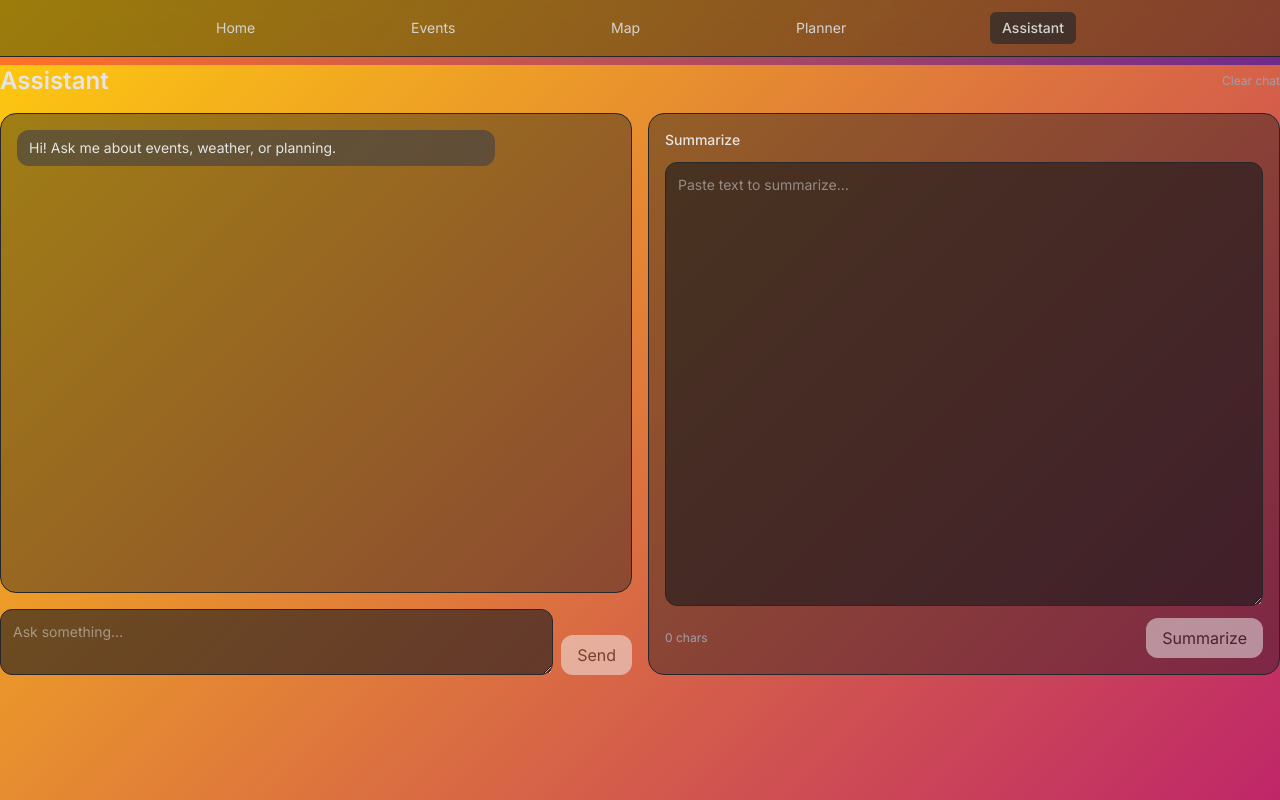
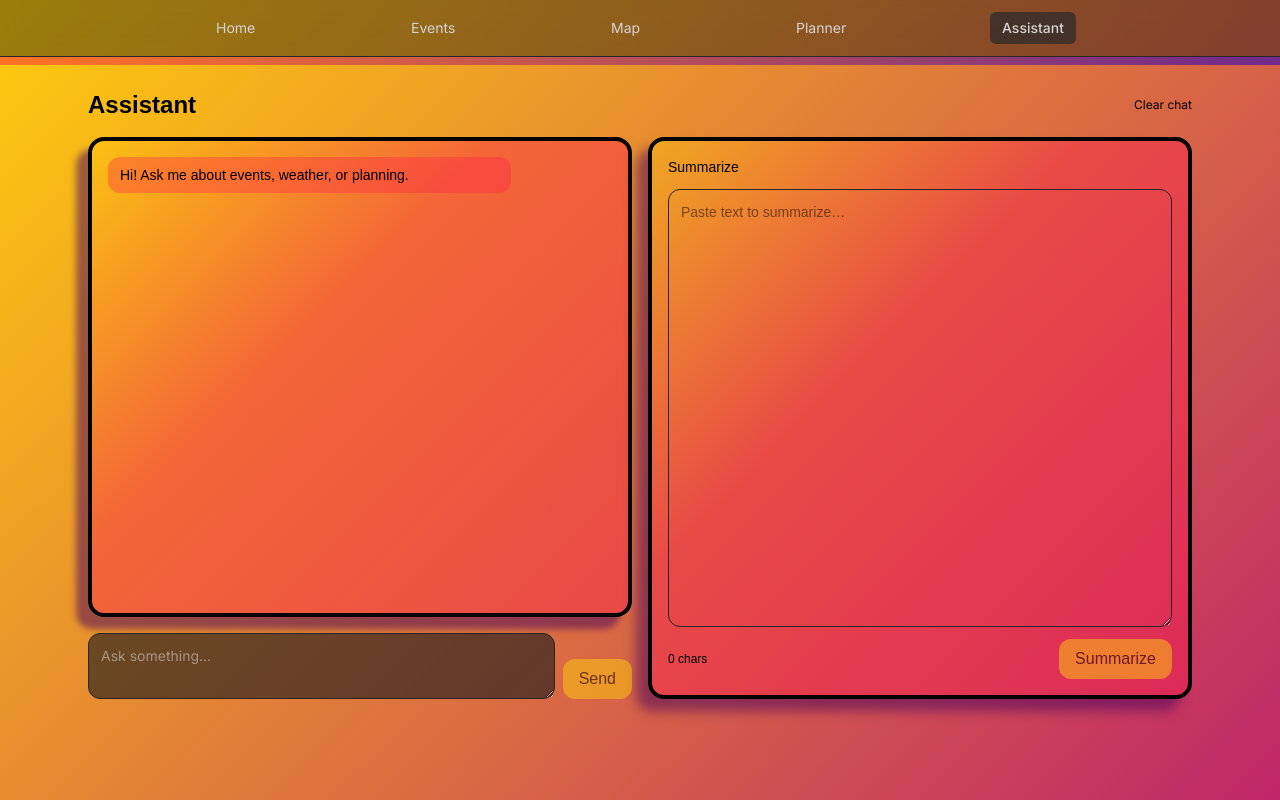
Before and after one commit to BryceLucas/EventHub, a Next.js app: page /assistant in a window 1280 px wide. Built offline with nearby package versions, Linux system fonts and the light colour scheme.

Commit message:
Updated Styling to be consistent with other pages

```diff
--- a/app/assistant/page.tsx
+++ b/app/assistant/page.tsx
@@ -179,9 +179,9 @@ export default function AssistantPage() {
   }
 
   return (
-    <section className="grid gap-4"> {/*Main section with grid layout*/}
+    <section className="grid gap-4 p-4 md:p-6 max-w-6xl mx-auto"> {/*Main section with grid layout*/}
       <div className="flex items-center justify-between"> {/*Header section for Assitant*/}
-        <h1 className="text-2xl font-semibold">Assistant</h1> {/*Page title */}
+        <h1 className="text-2xl font-semibold" style={{ fontFamily: '"Contrail One", sans-serif', color: 'black' }}>Assistant</h1> {/*Page title */}
 
         <button
           onClick={() => {
@@ -190,7 +190,8 @@ export default function AssistantPage() {
             } catch {}
             setMsgs(SEED); // Reset messages to seed
           }}
-          className="text-xs text-zinc-400 hover:underline"
+          className="text-xs hover:underline"
+          style={{ color: 'black' }}
           title="Clear saved conversation" // Tooltip for the button
         >
           Clear chat
@@ -203,32 +204,26 @@ export default function AssistantPage() {
         <div className="flex flex-col gap-4">
           <div
             ref={listRef} // Reference for scrolling
-            className="h-[60vh] w-full overflow-y-auto rounded-2xl border border-zinc-800 bg-zinc-900/40 p-4"
-            // Styling for the message container
-          >
-            <div className="grid gap-3">
-              {msgs
-                .filter((m) => m.role !== "system") // Filter out system messages
-                .map((m, i) => (
-                  <div
-                    key={i}
-                    className={
-                      m.role === "user"
-                        ? "ml-auto max-w-[80%] rounded-xl bg-zinc-800 px-3 py-2" // User message styling
-                        : "max-w-[80%] rounded-xl bg-zinc-700/60 px-3 py-2" // Assistant message styling
-                    }
-                  >
-                    <div className="whitespace-pre-wrap text-sm">
-                      {m.content} {/*Display message content*/}
-                    </div>
-                  </div>
-                ))}
+            className="h-[60vh] w-full overflow-y-auto rounded-2xl p-4"
+             style={{
+              background: "linear-gradient(135deg, #FFCC0D66 0%, #FF194D66 40%)",
+              boxShadow: "-12px 12px 6px rgba(68,2,94,0.5)",
+              border: "4px solid black",
+              fontFamily: '"Contrail One", sans-serif',
+              color: "black",
+            }}
+            >
+             <div className="grid gap-3">
+              {msgs.filter((m) => m.role !== "system").map((m, i) => (
+                <div key={i} className={`${m.role === "user" ? "ml-auto" : ""} max-w-[80%] rounded-xl px-3 py-2`}
+                style={{ backgroundColor: m.role === "user" ? "#FFCC0D55" : "#FF194D55" }}>
+                  <div className="whitespace-pre-wrap text-sm" style={{ color: 'black' }}>{m.content}</div>
+                </div>
+              ))}
 
-              {busy && (
-                <div className="max-w-[80%] rounded-xl bg-zinc-700/40 px-3 py-2 text-sm">
-                  Thinking…  {/*Indicator for the assistant's processing*/}
-                </div>
-              )}
+              {busy &&
+                <div className="max-w-[80%] rounded-xl px-3 py-2 text-sm"
+                style={{ backgroundColor: "#FF194D55", color: 'black' }}>Thinking…</div>}
             </div>
           </div>
 
@@ -243,7 +238,8 @@ export default function AssistantPage() {
             <button
               onClick={onSend} // Call onSend function when clicked
               disabled={busy || !input.trim()} // Disable button if busy or input is empty
-              className="rounded-xl bg-zinc-100 px-4 py-2 text-zinc-900 disabled:opacity-50"
+              className="rounded-xl px-4 py-2 disabled:opacity-50"
+              style={{ backgroundColor: "#FFCC0D", color: "black", fontFamily: '"Contrail One", sans-serif' }}
             >
               Send {/*Button text*/}
             </button>
@@ -251,31 +247,40 @@ export default function AssistantPage() {
         </div>
 
         {/* --------------- Right: Summarize --------------- */}
-        <div className="flex flex-col gap-3 rounded-2xl border border-zinc-800 bg-zinc-900/40 p-4">
-          <div className="text-sm font-medium">Summarize</div> {/*Summarization section header*/}
-
+        <div
+          className="flex flex-col gap-3 rounded-2xl p-4"
+          style={{
+            background: "linear-gradient(135deg, #FFCC0D66 0%, #FF194D66 40%)",
+            boxShadow: "-12px 12px 12px rgba(68,2,94,0.5)",
+            border: "4px solid black",
+            fontFamily: '"Contrail One", sans-serif',
+            color: "black",
+          }}
+        >
+          <div className="text-sm font-medium" style={{ color: "black" }}>Summarize</div>
           <textarea
             value={sumInput} // Controlled input field for summarization
             onChange={(e) => setSumInput(e.target.value)} // Update state on change
             placeholder="Paste text to summarize…" // Placeholder text for summarization input
-            className="min-h-[180px] flex-1 resize-y rounded-xl border border-zinc-800 bg-zinc-900/60 p-3 text-sm outline-none focus:border-zinc-600"
+             className="min-h-[180px] flex-1 resize-y rounded-xl border border-zinc-800 p-3 text-sm outline-none focus:border-zinc-600"
+            style={{ color: "black", fontFamily: '"Contrail One", sans-serif' }}
           />
 
           <div className="flex items-center justify-between"> {/*Flex container for summary controls*/}
-            <span className="text-xs text-zinc-400">
-              {sumInput.trim().length} chars {/*Display character count*/}
-            </span>
+            <span className="text-xs" style={{ color: 'black' }}>{sumInput.trim().length} chars</span>
             <button
               onClick={onSummarize} // Call onSummarize function when clicked
               disabled={sumBusy || !sumInput.trim()} // Disable button if busy or input is empty
-              className="rounded-xl bg-zinc-100 px-4 py-2 text-zinc-900 disabled:opacity-50"
+               className="rounded-xl px-4 py-2 disabled:opacity-50"
+              style={{ backgroundColor: "#FFCC0D", color: "black", fontFamily: '"Contrail One", sans-serif' }}
             >
               {sumBusy ? "Summarizing…" : "Summarize"} {/*Button text changes based on busy state */}
             </button>
           </div>
 
           {summary && ( // Conditional rendering of summary content
-            <div className="whitespace-pre-wrap rounded-xl border border-zinc-800 bg-zinc-900/60 p-3 text-sm">
+            <div className="whitespace-pre-wrap rounded-xl p-3 text-sm"
+              style={{ backgroundColor: "#FF194D55", border: "4px solid black", color: "black", fontFamily: '"Contrail One", sans-serif' }}>
               {summary} {/*Display the generated summary*/}
             </div>
           )}
--- a/app/page.tsx
+++ b/app/page.tsx
@@ -144,7 +144,7 @@ export default function HomePage() {
 
 
       {/* ---------- Footer ---------- */}
-      <footer className="mt-10 text-center text-xs text-zinc-400">
+      <footer className="mt-10 text-center text-xs text-black">
         <p>
           © {new Date().getFullYear()} EventHub. Built by the EventHub Team.
         </p>
```
